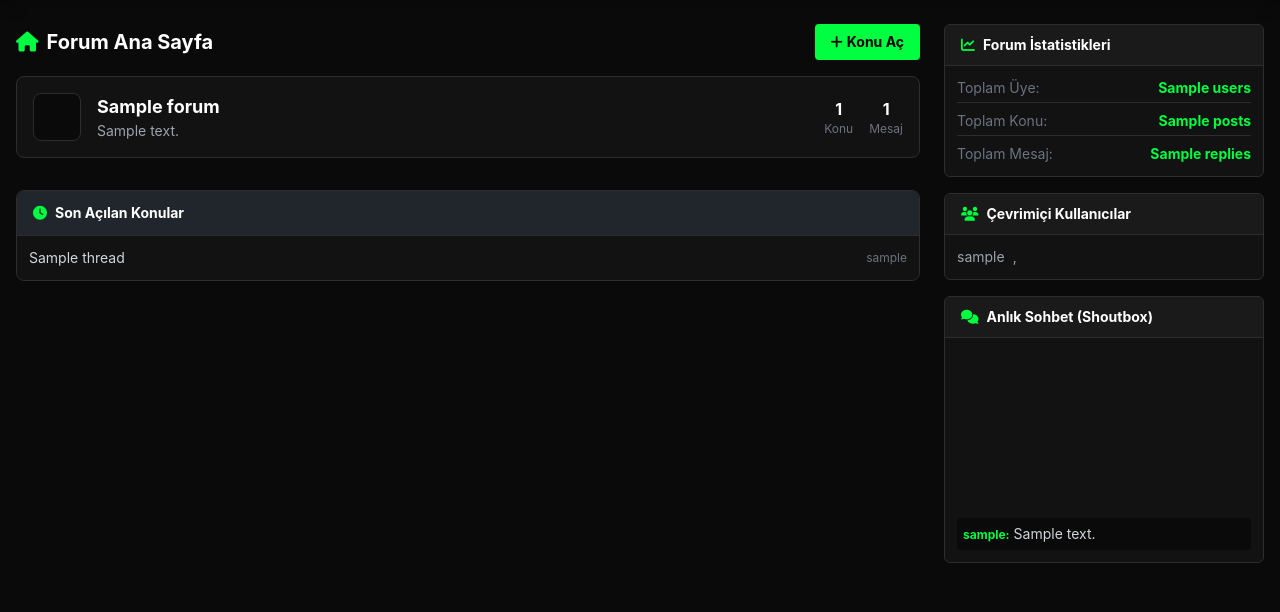
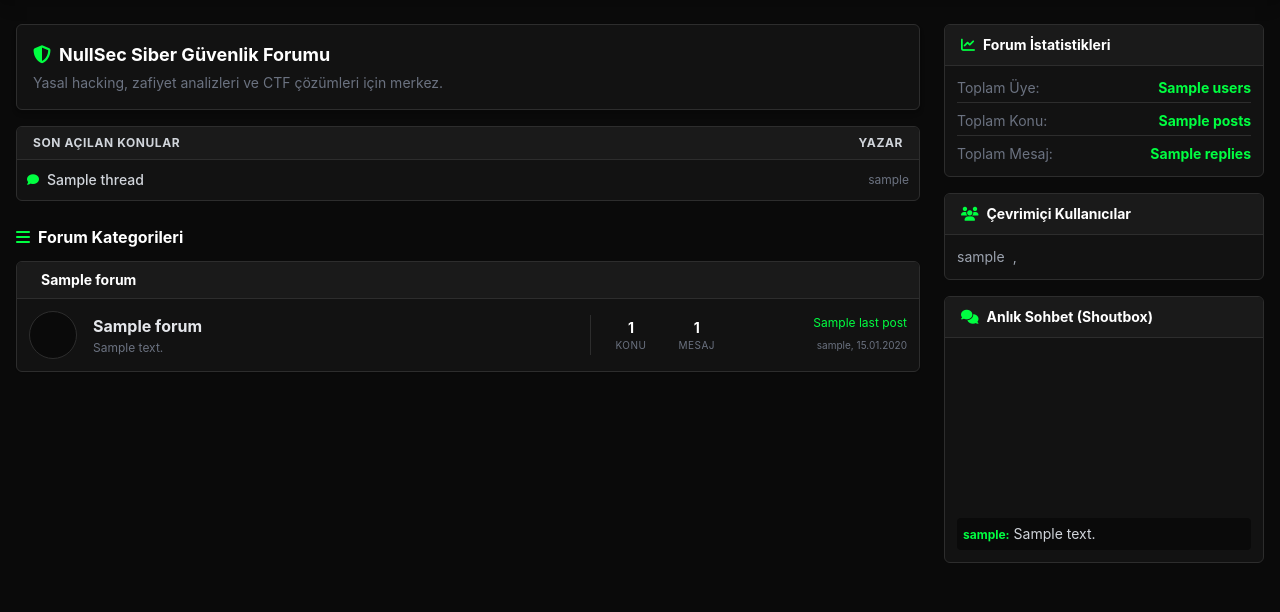
Before and after one commit to gutsalix11129-hub/siber-kale, a Node project: template views/index.ejs in a window 1280 px wide. Shown: the part 94-706 px from the top of the page. Run offline with Node 20 templates, Linux system fonts and the light colour scheme; the template is opened without the code that fills it: most values are stand-ins (such as "Sample title", 1, 10 or a date in 2020); some libraries are stand-ins or nearby versions.

Commit message:
Update index.ejs

```diff
--- a/views/index.ejs
+++ b/views/index.ejs
@@ -1,32 +1,81 @@
-<div class="flex justify-between items-center mb-4">
-  <h1 class="text-xl font-bold text-white"><i class="fas fa-home text-primary mr-2"></i>Forum Ana Sayfa</h1>
-  <a href="/new-thread" class="bg-primary text-black px-4 py-2 rounded text-sm font-bold hover:bg-white transition"><i class="fas fa-plus mr-1"></i>Konu Aç</a>
+<!-- HOŞGELDİN MESAJI -->
+<div class="bg-panel border border-border rounded-md p-4 mb-4 flex justify-between items-center shadow-md">
+  <div>
+    <h1 class="text-lg font-bold text-white"><i class="fas fa-shield-alt text-primary mr-2"></i>NullSec Siber Güvenlik Forumu</h1>
+    <p class="text-sm text-gray-500 mt-1">Yasal hacking, zafiyet analizleri ve CTF çözümleri için merkez.</p>
+  </div>
+  <% if(user) { %>
+    <a href="/new-thread" class="bg-primary text-black font-bold px-4 py-2 rounded text-sm hover:bg-white transition shadow-[0_0_10px_rgba(0,255,65,0.3)]"><i class="fas fa-plus mr-1"></i>Konu Aç</a>
+  <% } %>
 </div>
 
+<!-- SON KONULAR (WIDGET) -->
+<div class="bg-panel border border-border rounded-md overflow-hidden mb-6">
+  <div class="bg-panelLight px-4 py-2 border-b border-border text-xs font-bold text-gray-300 flex justify-between uppercase tracking-wider">
+    <span>Son Açılan Konular</span>
+    <span>Yazar</span>
+  </div>
+  <div class="divide-y divide-border">
+    <% latestThreads.forEach(t => { %>
+      <div class="flex justify-between items-center p-2.5 hover:bg-[#1a1a1a] transition">
+        <div class="flex items-center gap-2">
+          <i class="fas fa-comment text-primary text-xs"></i>
+          <a href="/thread/<%= t.id %>" class="text-sm text-gray-300 hover:text-primary transition font-medium"><%= t.title %></a>
+        </div>
+        <a href="/profile/<%= t.username %>" class="text-xs text-gray-500 hover:text-white"><%= t.username %></a>
+      </div>
+    <% }) %>
+  </div>
+</div>
+
+<!-- FORUM KATEGORİLERİ (XENFORO TARZI) -->
+<h2 class="text-base font-bold text-white mb-3"><i class="fas fa-bars text-primary mr-2"></i>Forum Kategorileri</h2>
 <div class="space-y-4">
   <% forums.forEach(forum => { %>
-    <div class="bg-panel rounded-lg border border-border overflow-hidden hover:border-primary transition flex flex-col md:flex-row items-center p-4 gap-4">
-      <div class="w-12 h-12 bg-darkbg rounded-lg border border-border flex items-center justify-center flex-shrink-0"><i class="fas <%= forum.icon %> text-primary text-xl"></i></div>
-      <div class="flex-1 text-center md:text-left">
-        <a href="/forum/<%= forum.id %>" class="text-lg font-bold text-white hover:text-primary transition"><%= forum.name %></a>
-        <p class="text-sm text-gray-400"><%= forum.description %></p>
+    <div class="bg-panel border border-border rounded-md overflow-hidden shadow-sm">
+
+      <!-- Kategori Başlığı -->
+      <div class="bg-panelLight px-4 py-2 border-b border-border font-bold text-white text-sm flex items-center gap-2">
+        <i class="fas <%= forum.icon %> text-primary"></i> <%= forum.name %>
       </div>
-      <div class="flex gap-4 text-center">
-        <div><div class="text-white font-bold"><%= forum.threadCount %></div><div class="text-xs text-gray-500">Konu</div></div>
-        <div><div class="text-white font-bold"><%= forum.replyCount %></div><div class="text-xs text-gray-500">Mesaj</div></div>
+
+      <!-- Kategori İçeriği (Konu Listesi Görünümlü) -->
+      <div class="flex flex-col md:flex-row items-center p-3 hover:bg-[#1a1a1a] transition cursor-pointer group">
+
+        <!-- İkon ve Açıklama -->
+        <div class="flex-1 flex items-center gap-4 w-full md:w-auto mb-3 md:mb-0">
+          <div class="w-12 h-12 bg-[#0a0a0a] rounded-full border border-border flex items-center justify-center flex-shrink-0 group-hover:border-primary transition">
+            <i class="fas <%= forum.icon %> text-gray-500 text-xl group-hover:text-primary transition"></i>
+          </div>
+          <div>
+            <a href="/forum/<%= forum.id %>" class="text-base font-bold text-gray-200 hover:text-primary transition"><%= forum.name %></a>
+            <p class="text-xs text-gray-500 mt-0.5"><%= forum.description %></p>
+          </div>
+        </div>
+
+        <!-- İstatistikler -->
+        <div class="flex items-center gap-6 md:gap-8 w-full md:w-auto justify-between md:justify-end border-t md:border-t-0 md:border-l border-border pt-3 md:pt-0 md:pl-6">
+          <div class="text-center">
+            <div class="text-sm font-bold text-white"><%= forum.threadCount %></div>
+            <div class="text-[10px] text-gray-500 uppercase tracking-wider">Konu</div>
+          </div>
+          <div class="text-center">
+            <div class="text-sm font-bold text-white"><%= forum.replyCount %></div>
+            <div class="text-[10px] text-gray-500 uppercase tracking-wider">Mesaj</div>
+          </div>
+
+          <!-- Son Mesaj Bilgisi -->
+          <div class="text-right w-40 hidden md:block">
+            <% if (forum.lastPost) { %>
+              <a href="/thread/<%= forum.lastPost.id %>" class="text-xs text-primary truncate block hover:underline"><%= forum.lastPost.title %></a>
+              <span class="text-[10px] text-gray-500"><%= forum.lastPost.username %>, <%= new Date(forum.lastPost.created_at).toLocaleDateString('tr-TR') %></span>
+            <% } else { %>
+              <span class="text-xs text-gray-600">Henüz mesaj yok</span>
+            <% } %>
+          </div>
+        </div>
+
       </div>
     </div>
   <% }) %>
 </div>
-
-<div class="mt-8 bg-panel rounded-lg border border-border overflow-hidden">
-  <div class="bg-[#21262d] px-4 py-3 border-b border-border font-bold text-white text-sm"><i class="fas fa-clock text-primary mr-2"></i>Son Açılan Konular</div>
-  <div class="divide-y divide-border">
-    <% latestThreads.forEach(t => { %>
-      <div class="p-3 hover:bg-[#1c2128] flex justify-between items-center">
-        <a href="/thread/<%= t.id %>" class="text-sm text-gray-300 hover:text-primary truncate"><%= t.title %></a>
-        <span class="text-xs text-gray-500 whitespace-nowrap ml-4"><%= t.username %></span>
-      </div>
-    <% }) %>
-  </div>
-</div>
```
